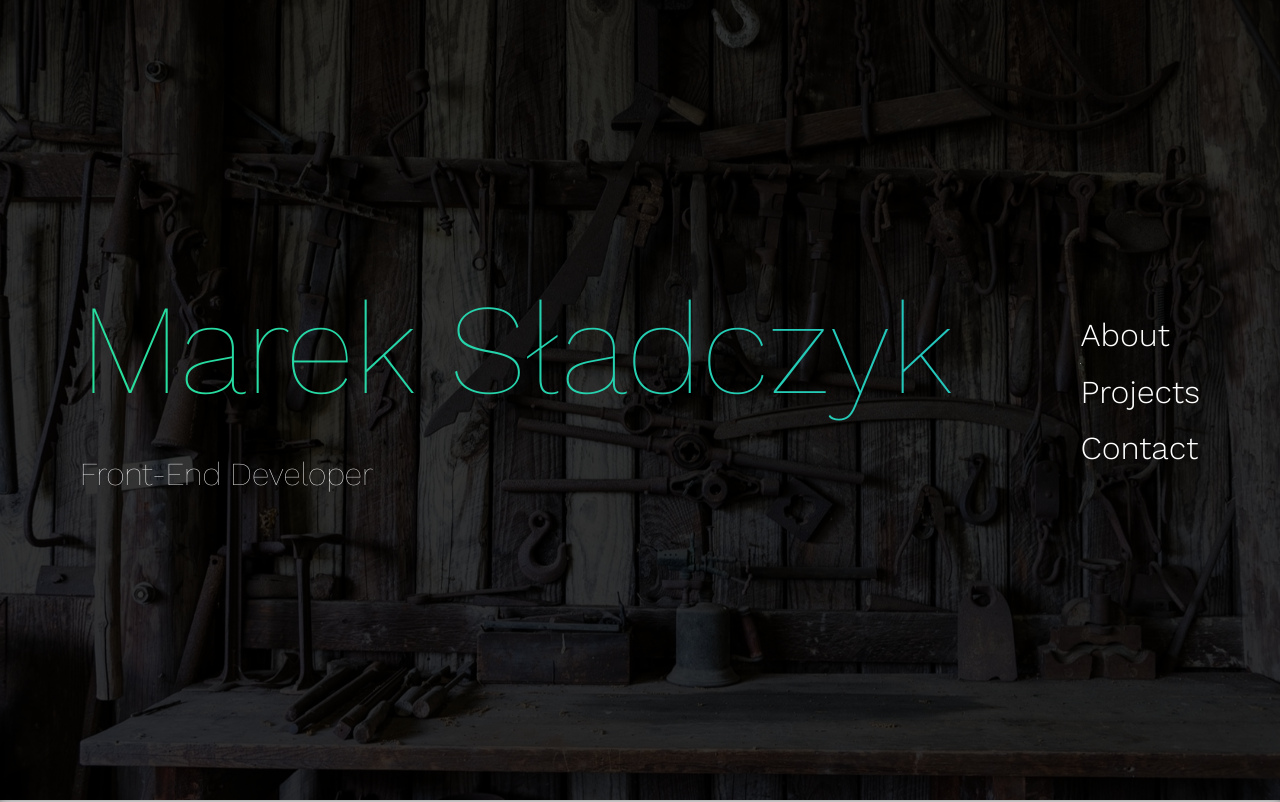
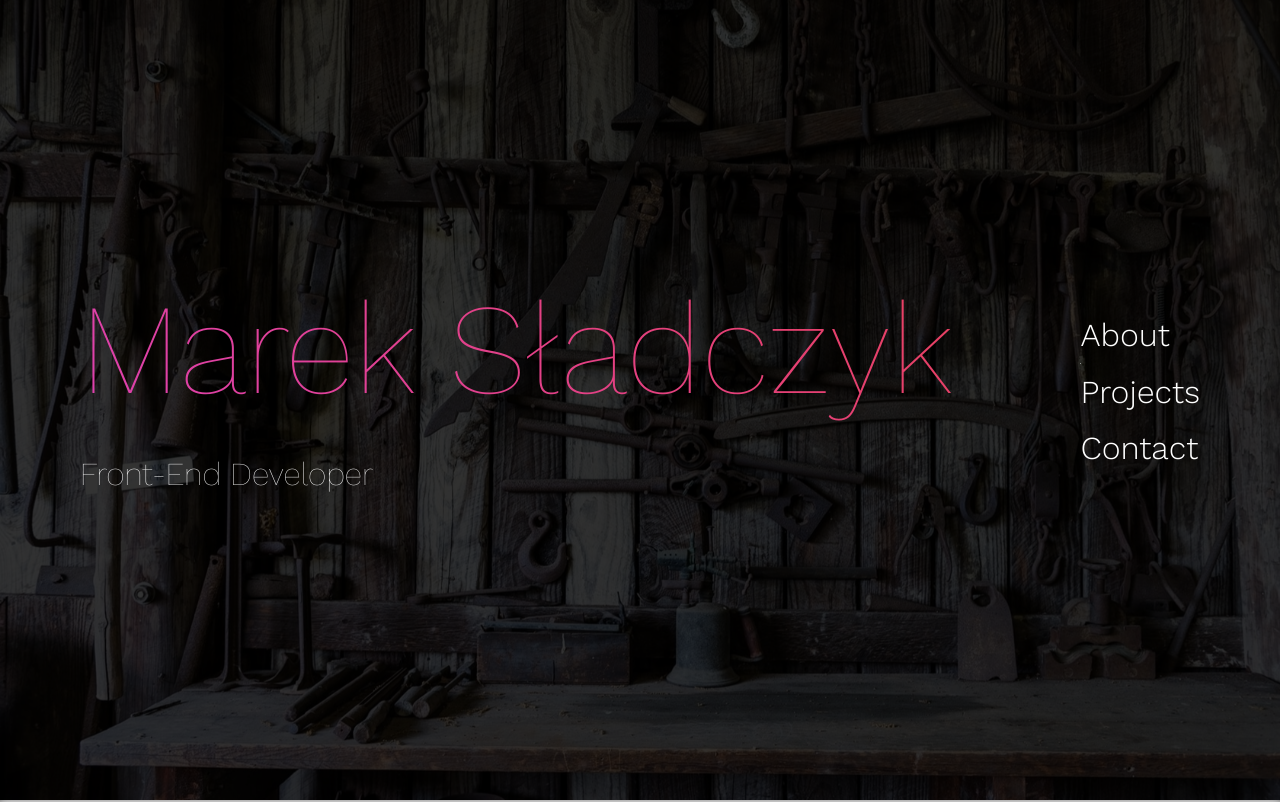
Before and after one commit to mareksl/portfolio, a website: page src/index.html in a window 1280 px wide. Shown: the top 802 px of the page. Drawn offline with nearby package versions, Linux system fonts and the light colour scheme; files that its build step writes are made by us from their sources.

Commit message:
color theme change

```diff
--- a/src/index.html
+++ b/src/index.html
@@ -4,6 +4,7 @@
     <meta charset="UTF-8" />
     <meta name="viewport" content="width=device-width, initial-scale=1.0" />
     <meta http-equiv="X-UA-Compatible" content="ie=edge" />
+    <meta name="theme-color" content="#000000" />
     <title>Marek Sładczyk | Portfolio</title>
     <link rel="stylesheet" href="css/main.css" />
   </head>
--- a/src/scss/base/_variables.scss
+++ b/src/scss/base/_variables.scss
@@ -1,8 +1,11 @@
 $primary-color: black;
 $secondary-color: white;
-$gradient-color-1: rgb(45, 253, 118);
-$gradient-color-2: rgb(34, 193, 195);
-$gradient-color-3: rgb(201, 0, 201);
+// $gradient-color-1: rgb(45, 253, 118);
+// $gradient-color-2: rgb(34, 193, 195);
+// $gradient-color-3: rgb(201, 0, 201);
+$gradient-color-1: #d342ff;
+$gradient-color-2: #e94057;
+$gradient-color-3: #f27121;
 
 $breakpoint-sm: 380px;
 $breakpoint-md: 620px;
```
Also changed, not shown: docs/index.html (+1 -0 lines), docs/css/main.css.
